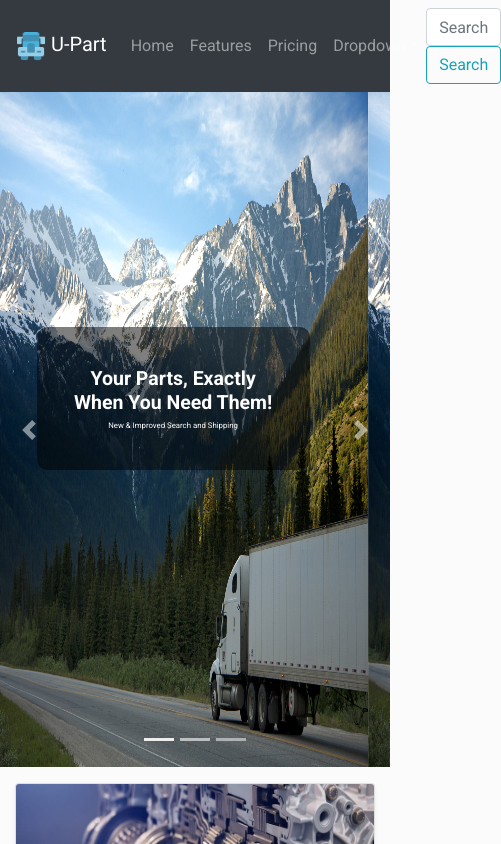
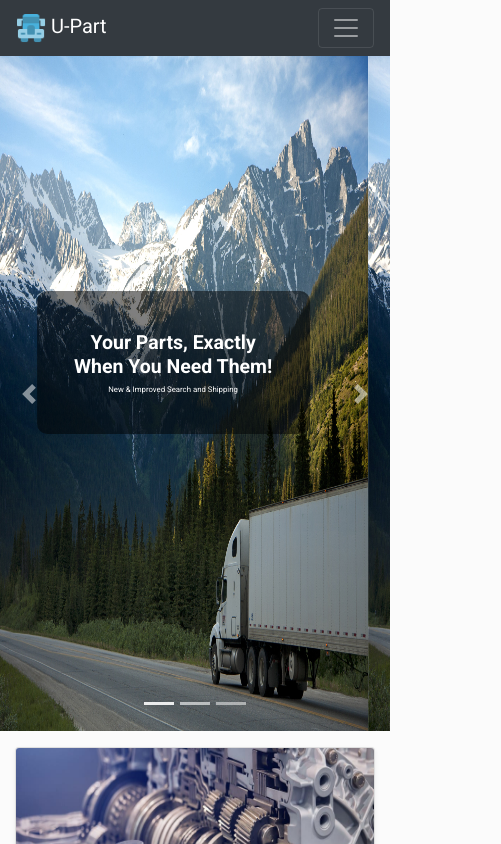
Before and after one commit to tflearydev/React-Parts, a React (Create React App) app in the folder my-app/: page / in a window 390 px wide. Shown: the top 844 px of the page, 501 px wide, since content can reach past the window. Built offline with nearby package versions, Linux system fonts and the light colour scheme.

Commit message:
updated navbar links and mobile responsiveness

```diff
--- a/my-app/src/App.js
+++ b/my-app/src/App.js
@@ -24,31 +24,35 @@ function App() {
 
   return (
 <>
-<Navbar bg="dark" variant="dark" sticky="top">
-    <Navbar.Brand href="#home"><img
+
+
+<Navbar bg="dark" variant="dark" expand="lg">
+<Navbar.Brand href="#home"><img
         alt=""
         src={trucklogo}
         width="30"
         height="30"
         className="d-inline-block align-middle"
       />{' '}<span className="nav-text">U-Part</span></Navbar.Brand>
+  <Navbar.Toggle aria-controls="basic-navbar-nav" />
+  <Navbar.Collapse id="basic-navbar-nav">
     <Nav className="mr-auto">
       <Nav.Link href="#home">Home</Nav.Link>
-      <Nav.Link href="#features">Features</Nav.Link>
-      <Nav.Link href="#pricing">Pricing</Nav.Link>
-      <NavDropdown title="Dropdown" id="collasible-nav-dropdown">
-        <NavDropdown.Item href="#action/3.1">Action</NavDropdown.Item>
-        <NavDropdown.Item href="#action/3.2">Another action</NavDropdown.Item>
-        <NavDropdown.Item href="#action/3.3">Something</NavDropdown.Item>
+      <Nav.Link href="#link">About</Nav.Link>
+      <NavDropdown title="Parts" id="basic-nav-dropdown">
+        <NavDropdown.Item href="#action/3.1">Hood</NavDropdown.Item>
+        <NavDropdown.Item href="#action/3.2">Windshields</NavDropdown.Item>
+        <NavDropdown.Item href="#action/3.3">Fenders</NavDropdown.Item>
         <NavDropdown.Divider />
-        <NavDropdown.Item href="#action/3.4">Separated link</NavDropdown.Item>
+        <NavDropdown.Item href="#action/3.4">More</NavDropdown.Item>
       </NavDropdown>
     </Nav>
     <Form inline>
       <FormControl type="text" placeholder="Search" className="mr-sm-2" />
-      <Button variant="outline-info">Search</Button>
+      <Button variant="outline-success">Search</Button>
     </Form>
-  </Navbar>
+  </Navbar.Collapse>
+</Navbar>
 
 
 <Carousel>
```
